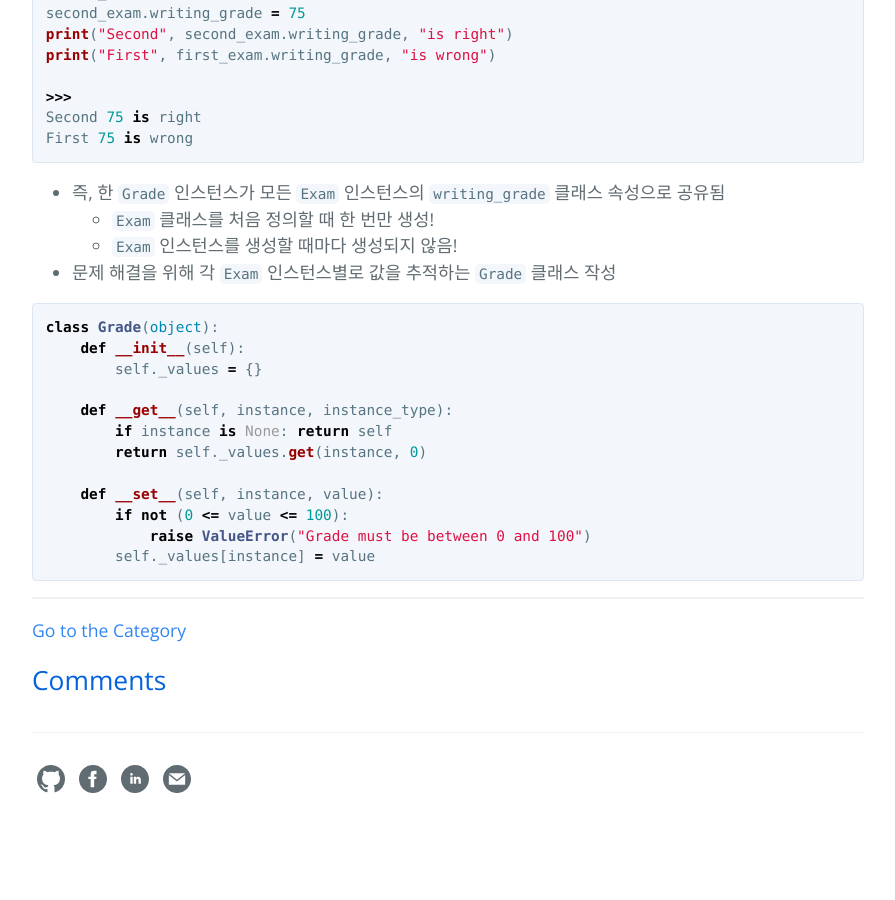
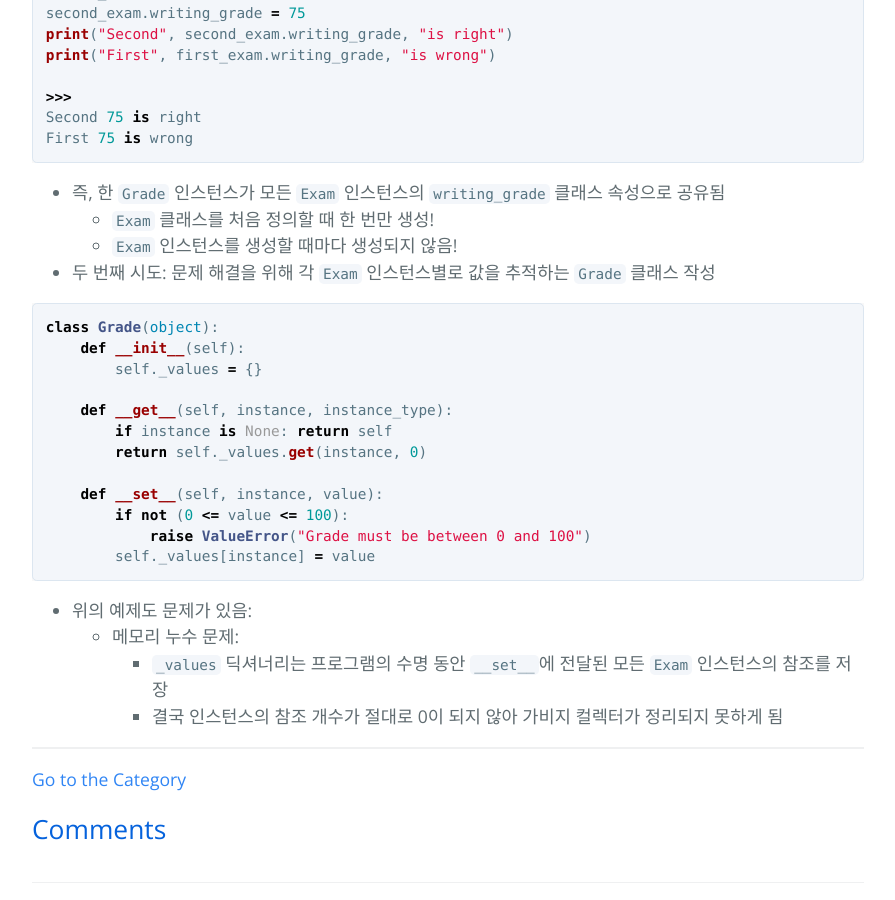
Before and after one commit to hcnoh/hcnoh.github.io, a Jekyll site: the page built from _posts/2018-10-11-effective-python-way31.md, in a window 1280 px wide and 900 px high, scrolled down 3809 px. Shown: the whole window, without its empty margins (192-1087 px from the left). Built offline with Jekyll 4.4.1, drawn with Linux system fonts in a browser that asks for light colours; comment, search, counter and statistics services are not loaded; before the commit the page ends 4656 px from its top, so only the background shows below that.

Commit message:
Update 2018-10-11-effective-python-way31.md

````diff
--- a/_posts/2018-10-11-effective-python-way31.md
+++ b/_posts/2018-10-11-effective-python-way31.md
@@ -176,7 +176,7 @@ First 75 is wrong
   - `Exam` 클래스를 처음 정의할 때 한 번만 생성!
   - `Exam` 인스턴스를 생성할 때마다 생성되지 않음!
 
-- 문제 해결을 위해 각 `Exam` 인스턴스별로 값을 추적하는 `Grade` 클래스 작성
+- 두 번째 시도: 문제 해결을 위해 각 `Exam` 인스턴스별로 값을 추적하는 `Grade` 클래스 작성
 
 ```python
 class Grade(object):
@@ -192,3 +192,8 @@ class Grade(object):
             raise ValueError("Grade must be between 0 and 100")
         self._values[instance] = value
 ```
+
+- 위의 예제도 문제가 있음:
+  - 메모리 누수 문제:
+    - `_values` 딕셔너리는 프로그램의 수명 동안 `__set__`에 전달된 모든 `Exam` 인스턴스의 참조를 저장
+    - 결국 인스턴스의 참조 개수가 절대로 0이 되지 않아 가비지 컬렉터가 정리되지 못하게 됨
````
